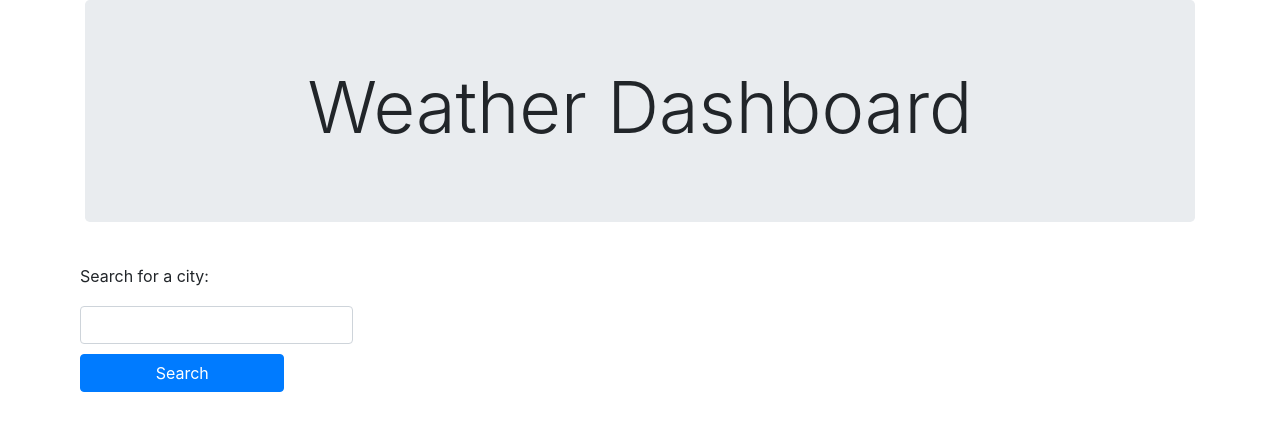
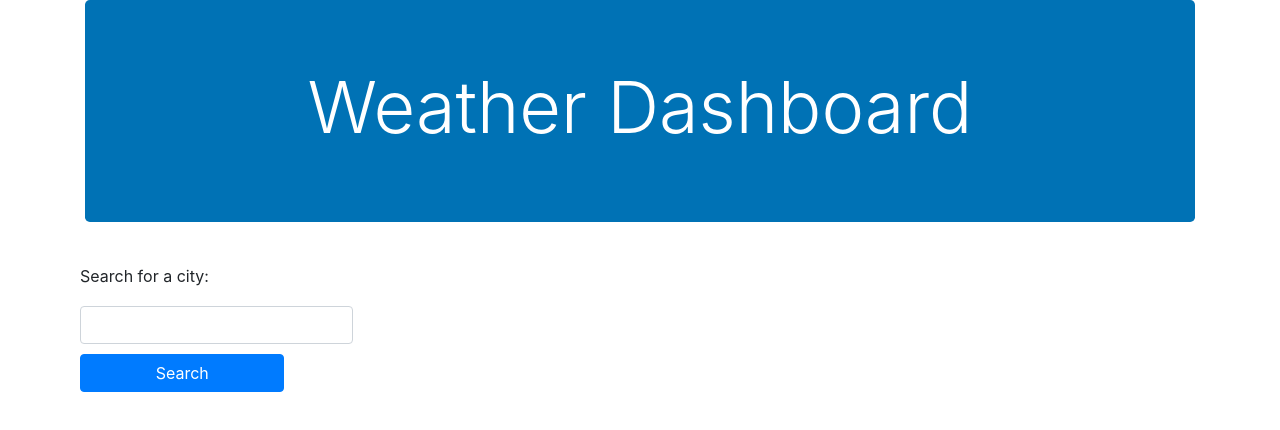
Before and after one commit to nuglah/Weather-Dashboard, a plain HTML site: page index.html in a window 1280 px wide. Drawn offline with nearby package versions, Linux system fonts and the light colour scheme.

Commit message:
added comments and styles

```diff
--- a/assets/js/script.js
+++ b/assets/js/script.js
@@ -3,6 +3,7 @@ var formatType = "";
 var cityHistory = document.getElementById("list");
 var locations = JSON.parse(localStorage.getItem("locations")) || [];
 
+// Uses local storage from locations to build a button in the history section
 function getLocalStorage() {
   $("#history").empty();
   if (locations.length) {
@@ -15,6 +16,7 @@ function getLocalStorage() {
       buttons.appendTo("#history");
     }
   }
+  // Makes the history buttons click and run that city name again in the search.
   $(".historyBtn").on("click", function (event) {
     event.preventDefault();
     console.log("event", event.target.innerText);
@@ -26,12 +28,7 @@ function getLocalStorage() {
 }
 getLocalStorage();
 
-$("#city-find").on("click", function (event) {
-  event.preventDefault();
-  console.log("beef");
-  getSearchProps(document.getElementById("input").value, true);
-});
-
+// Main function that takes the city name and receives data from open weather api. It then shows the desired info in the current weather and forecast section.
 var getSearchProps = function (input, saveHistory) {
   const q = input;
   var geoUrl =
@@ -130,3 +127,9 @@ var getSearchProps = function (input, saveHistory) {
     }
   });
 };
+
+// On click for the search button that starts the getSearchProps function
+$("#city-find").on("click", function (event) {
+  event.preventDefault();
+  getSearchProps(document.getElementById("input").value, true);
+});
--- a/index.html
+++ b/index.html
@@ -16,7 +16,7 @@
   <body>
     <div class="container">
       <!-- Header -->
-      <header class="jumbotron">
+      <header class="jumbotron" style="background-color: #0072b5; color: white">
         <h1 class="display-3">Weather Dashboard</h1>
       </header>
       <form>
@@ -52,6 +52,7 @@
           <div class="col-9">
             <div class="row">
               <div class="col-12">
+                <!-- Current weather div -->
                 <div id="currentWeather">
                   <div class="row">
                     <h2 id="location"></h2>
@@ -71,6 +72,7 @@
                 </div>
               </div>
             </div>
+            <!-- Forecast div with cards to display forecast -->
             <div id="forecast" style="display: none">
               <div class="row">
                 <div id="day1" class="card">
```
Also changed, not shown: 1 other file.
